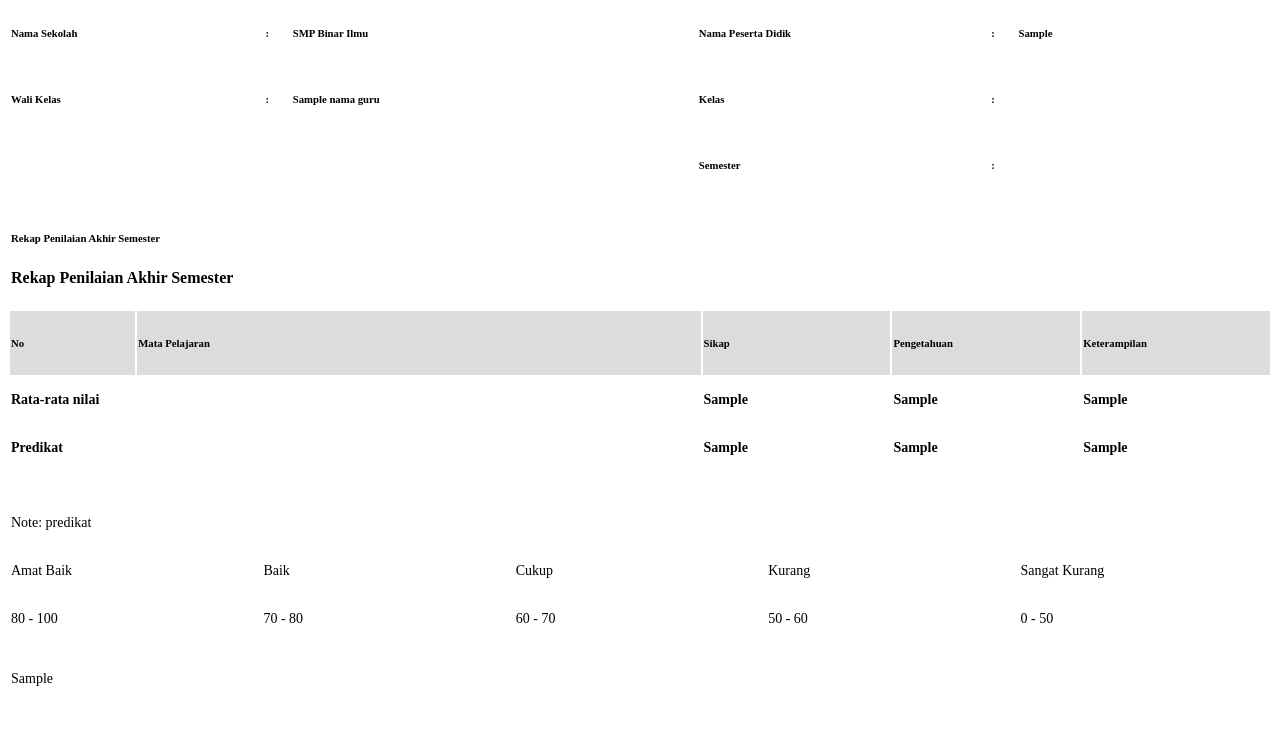
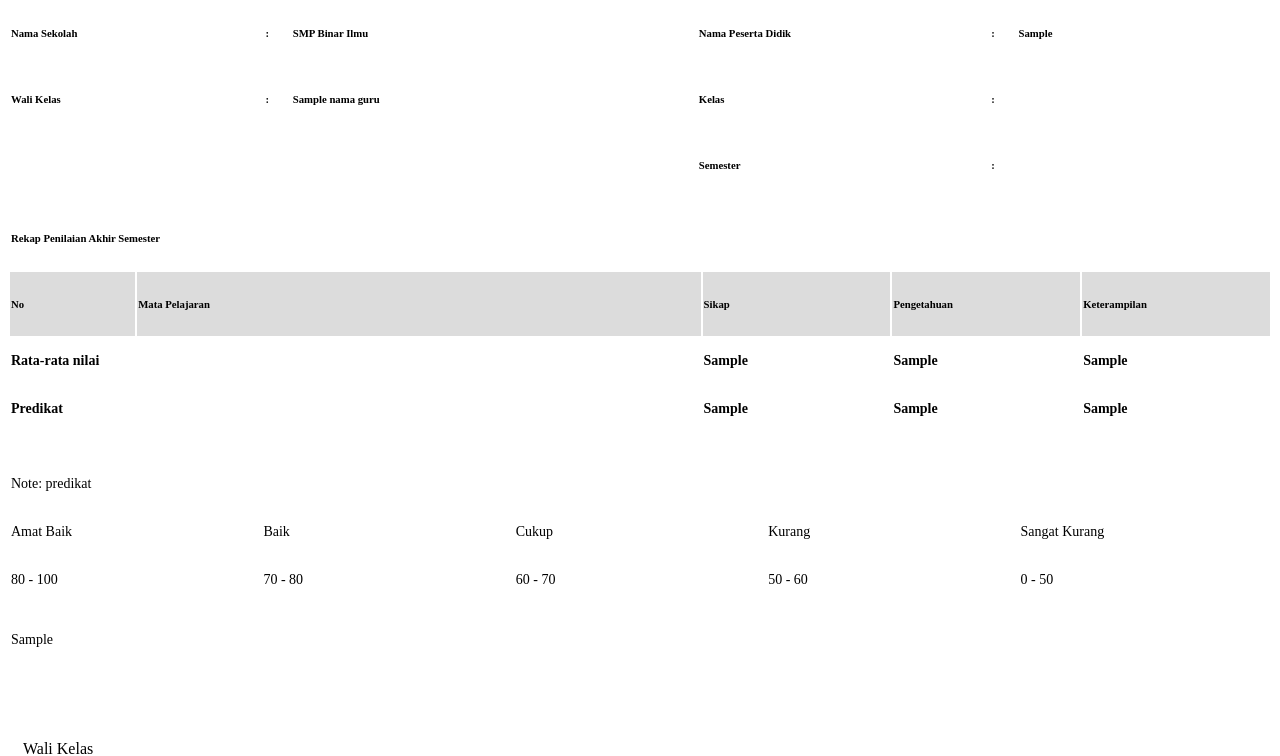
Before and after one commit to ismankrn/binar-ilmu, a Flask app: template templates/nilai_wali.html in a window 1280 px wide. Shown: the part 200-956 px from the top of the page. Run offline with Flask 2, Linux system fonts and the light colour scheme; the template is opened without the code that fills it: most values are stand-ins (such as "Sample title", 1, 10 or a date in 2020); parts of the project's set-up code (start-up, migrations or seed data) failed here and were passed over; some libraries are stand-ins or nearby versions.

Commit message:
Add files via upload

```diff
--- a/templates/nilai_wali.html
+++ b/templates/nilai_wali.html
@@ -104,12 +104,12 @@
             <tbody>
                 <tr>
                     <td colspan="2" style="text-align: left;">
-                        <h6><b>Rekap Penilaian Akhir Semester</b></h5>
+                        <!-- <h6><b>Rekap Penilaian Akhir Semester</b></h5> -->
 
                       {% if eval_type == "PTS": %}
-                          <h4><b>Rekap Penilaian Tengah Semester</b></h4>
+                          <h6><b>Rekap Penilaian Tengah Semester</b></h4>
                       {% else: %}
-                          <h4><b>Rekap Penilaian Akhir Semester</b></h4>
+                          <h6><b>Rekap Penilaian Akhir Semester</b></h4>
                       {% endif %}
 
                         <!-- <h4><b>Rekap Penilaian Akhir Semester</b></h4> -->
```
